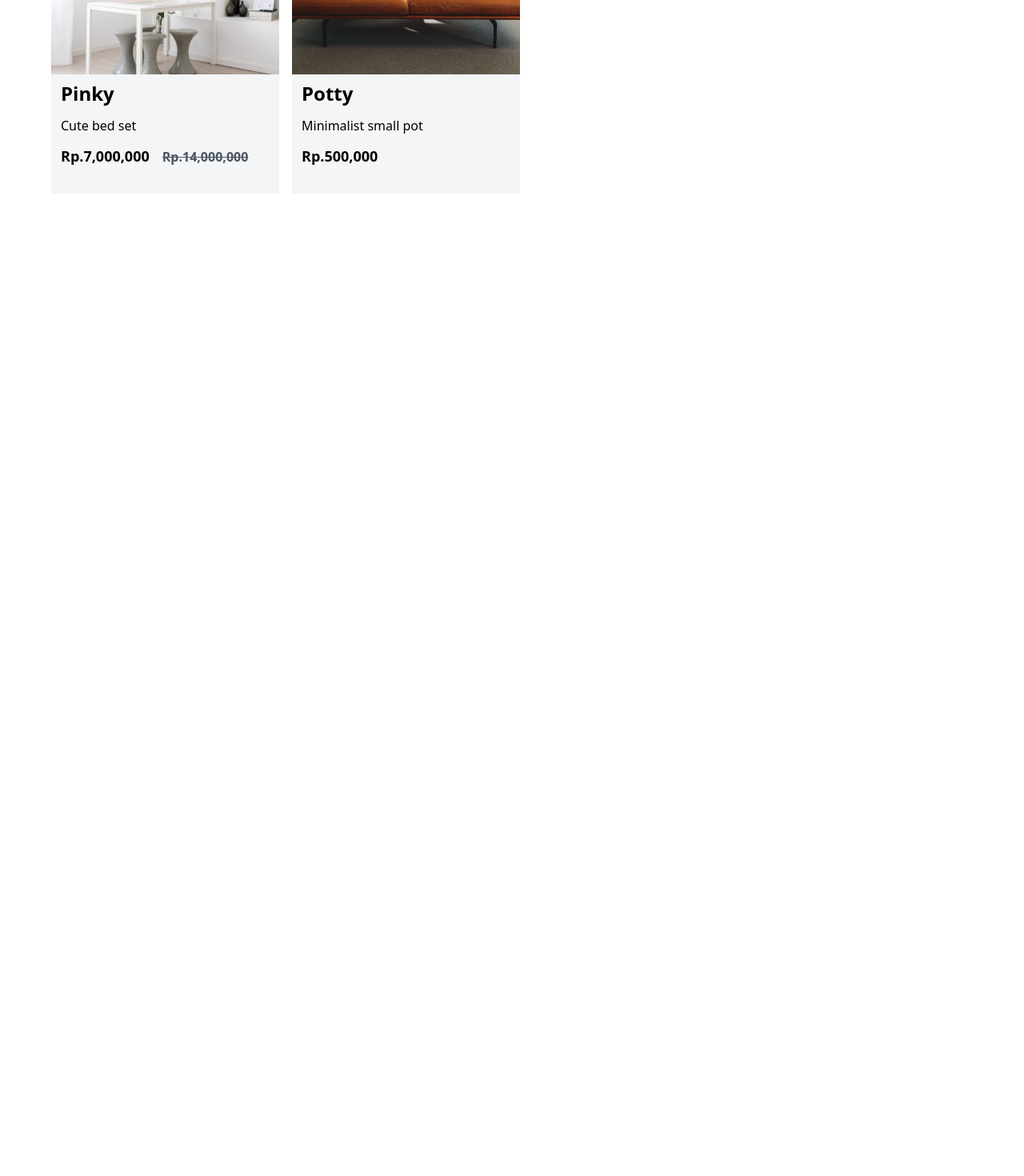
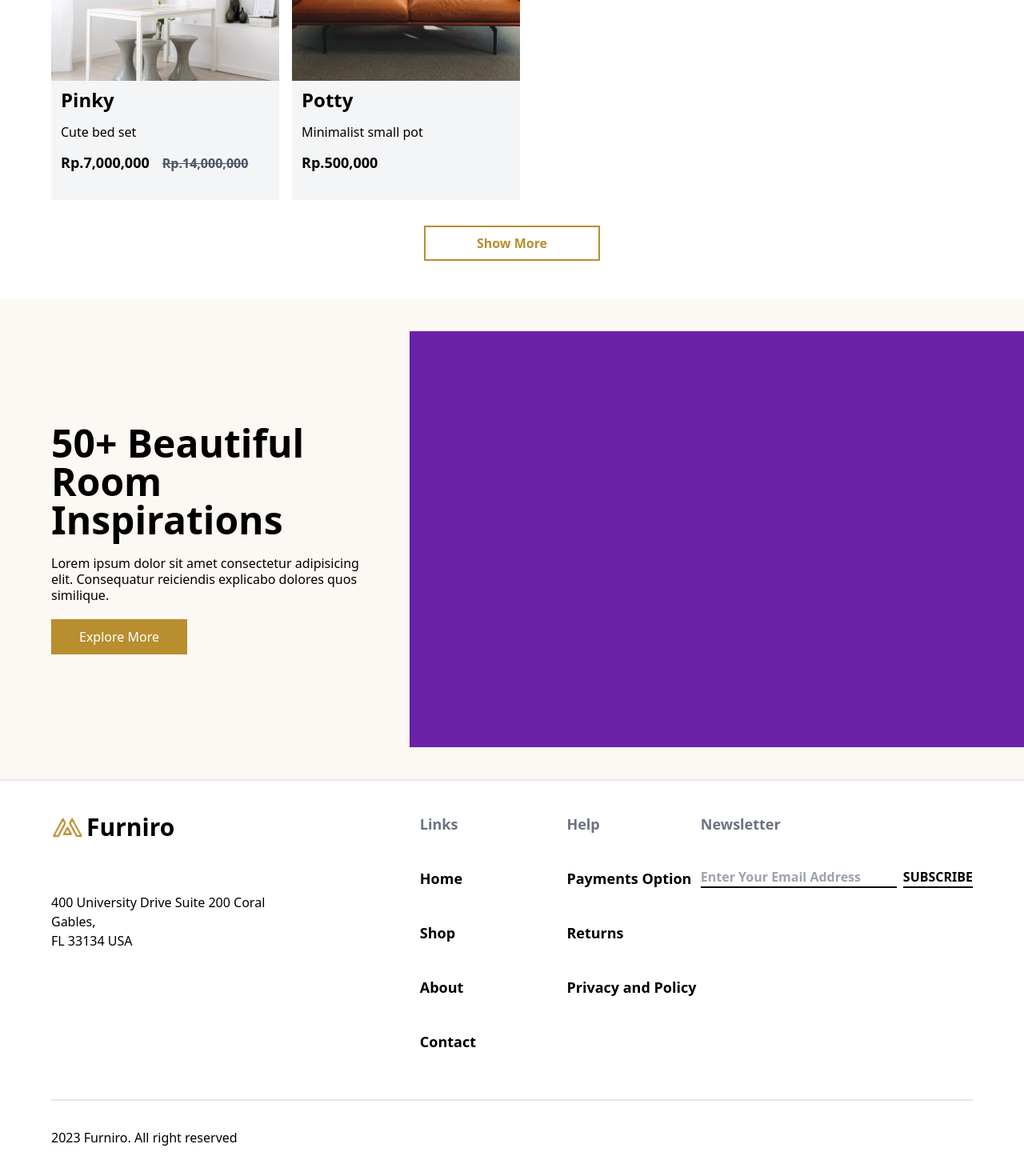
Before and after one commit to deniPamungkas/Ecommerce-react, a React (Vite) app: page / in a window 1280 px wide. Shown: the part 2637-4107 px from the top of the page at 80% size. Before the commit the page ends 2919 px from the top, so only its background shows below. Built offline with nearby package versions, Linux system fonts and the light colour scheme.

Commit message:
tambah section

```diff
--- a/src/App.jsx
+++ b/src/App.jsx
@@ -2,6 +2,7 @@ import "./App.css";
 import Navbar from "./components/molecules/navbar";
 import { BrowserRouter, Route, Routes } from "react-router-dom";
 import Home from "./components/pages/home";
+import Footer from "./components/organisms/footer";
 
 function App() {
   return (
@@ -10,6 +11,7 @@ function App() {
       <Routes>
         <Route path="/" element={<Home />} />
       </Routes>
+      <Footer />
     </BrowserRouter>
   );
 }
--- /dev/null
+++ b/src/components/organisms/footer.jsx
@@ -0,0 +1,62 @@
+import { Link } from "react-router-dom";
+import logo from "../../assets/logo/Meubel-House-Logos-05.png";
+import Button from "../atoms/button";
+
+const Footer = () => {
+  return (
+    <section className="w-full h-[500px] border-t-2 px-16 py-10">
+      <div className="w-full h-full  flex flex-col justify-between">
+        <div className=" w-full h-[320px] flex">
+          <div className="h-full w-2/5">
+            <Link to={"/"}>
+              <div className="flex items-center font-bold text-3xl gap-x-1 mb-16">
+                <img src={logo} alt="company-logo" className=" w-10 h-7" />{" "}
+                Furniro
+              </div>
+            </Link>
+            <p>400 University Drive Suite 200 Coral</p>
+            <p>Gables,</p>
+            <p>FL 33134 USA</p>
+          </div>
+          <div className="h-full w-3/5 flex">
+            <div className="w-1/2 h-full flex justify-between text-lg font-semibold">
+              <ul className="flex flex-col gap-y-10">
+                <li className="text-gray-500">Links</li>
+                <li>Home</li>
+                <li>Shop</li>
+                <li>About</li>
+                <li>Contact</li>
+              </ul>
+              <ul className="flex flex-col gap-y-10">
+                <li className="text-gray-500">Help</li>
+                <li>Payments Option</li>
+                <li>Returns</li>
+                <li>Privacy and Policy</li>
+              </ul>
+            </div>
+            <div className=" h-full w-1/2 font-semibold flex justify-end">
+              <div className="flex flex-col gap-y-10">
+                <span className="text-gray-500 text-lg">Newsletter</span>
+                <form className="flex gap-x-2">
+                  <input
+                    type="text"
+                    placeholder="Enter Your Email Address"
+                    className="outline-none border-b-2 border-black"
+                  />
+                  <Button className={"border-b-2 border-black"}>
+                    SUBSCRIBE
+                  </Button>
+                </form>
+              </div>
+            </div>
+          </div>
+        </div>
+        <div className=" w-full h-[60px] border-t-2 flex items-end">
+          <p>2023 Furniro. All right reserved</p>
+        </div>
+      </div>
+    </section>
+  );
+};
+
+export default Footer;
--- /dev/null
+++ b/src/components/organisms/inspiration.jsx
@@ -0,0 +1,26 @@
+import Button from "../atoms/button";
+
+const Inspiration = () => {
+  return (
+    <section className="flex w-full h-[600px] py-10 bg-ins">
+      <div className="w-2/5 h-full pl-16 pr-10 flex flex-col justify-center gap-y-5">
+        <h1 className="text-5xl font-bold">50+ Beautiful Room Inspirations</h1>
+        <p className=" leading-5">
+          Lorem ipsum dolor sit amet consectetur adipisicing elit. Consequatur
+          reiciendis explicabo dolores quos similique.
+        </p>
+
+        <Button
+          className={
+            "border-2 border-primary w-[170px] py-2 bg-primary text-white"
+          }
+        >
+          Explore More
+        </Button>
+      </div>
+      <div className="bg-purple-800 w-3/5 h-full"></div>
+    </section>
+  );
+};
+
+export default Inspiration;
--- a/src/components/organisms/ourProducts.jsx
+++ b/src/components/organisms/ourProducts.jsx
@@ -1,15 +1,23 @@
 import Card from "../atoms/card";
 import { products } from "../../constant";
+import Button from "../atoms/button";
 
 const OurProducts = () => {
   return (
-    <section className="px-16 w-full xl:h-[685] py-10">
+    <section className="px-3 md:px-16 w-full h-fit py-12">
       <h1 className="font-bold text-3xl text-center mb-7">Our Products</h1>
       <ul className="w-full flex flex-wrap gap-4">
         {products.map((item) => {
           return <Card key={item.id} data={item} />;
         })}
       </ul>
+      <Button
+        className={
+          "bg-white border-2 border-primary px-5 py-1 text-xs xl:px-16 lg:px-12 md:px-10 text-primary font-semibold lg:py-2 lg:text-base m-auto mt-8"
+        }
+      >
+        Show More
+      </Button>
     </section>
   );
 };
--- a/src/components/pages/home.jsx
+++ b/src/components/pages/home.jsx
@@ -1,4 +1,5 @@
 import Header from "../organisms/header";
+import Inspiration from "../organisms/inspiration";
 import OurProducts from "../organisms/ourProducts";
 import Range from "../organisms/range";
 
@@ -8,6 +9,7 @@ const Home = () => {
       <Header />
       <Range />
       <OurProducts />
+      <Inspiration />
     </section>
   );
 };
--- a/src/style.css
+++ b/src/style.css
@@ -560,14 +560,6 @@ video {
   right: 2.5rem;
 }
 
-.right-5 {
-  right: 1.25rem;
-}
-
-.top-5 {
-  top: 1.25rem;
-}
-
 .right-2 {
   right: 0.5rem;
 }
@@ -580,6 +572,10 @@ video {
   z-index: 10;
 }
 
+.m-auto {
+  margin: auto;
+}
+
 .mb-10 {
   margin-bottom: 2.5rem;
 }
@@ -590,6 +586,18 @@ video {
 
 .mt-2 {
   margin-top: 0.5rem;
+}
+
+.mt-8 {
+  margin-top: 2rem;
+}
+
+.mb-20 {
+  margin-bottom: 5rem;
+}
+
+.mb-16 {
+  margin-bottom: 4rem;
 }
 
 .block {
@@ -612,10 +620,6 @@ video {
   height: 33.333333%;
 }
 
-.h-10 {
-  height: 2.5rem;
-}
-
 .h-2\/3 {
   height: 66.666667%;
 }
@@ -628,44 +632,89 @@ video {
   height: 1.75rem;
 }
 
+.h-8 {
+  height: 2rem;
+}
+
+.h-\[270px\] {
+  height: 270px;
+}
+
+.h-\[600px\] {
+  height: 600px;
+}
+
 .h-\[70px\] {
   height: 70px;
+}
+
+.h-fit {
+  height: -moz-fit-content;
+  height: fit-content;
 }
 
 .h-full {
   height: 100%;
 }
 
-.h-5 {
-  height: 1.25rem;
+.h-\[500px\] {
+  height: 500px;
 }
 
-.h-8 {
-  height: 2rem;
+.h-\[300px\] {
+  height: 300px;
+}
+
+.h-\[50px\] {
+  height: 50px;
+}
+
+.h-\[60px\] {
+  height: 60px;
+}
+
+.h-\[420px\] {
+  height: 420px;
+}
+
+.h-\[320px\] {
+  height: 320px;
 }
 
 .w-10 {
   width: 2.5rem;
 }
 
+.w-2\/5 {
+  width: 40%;
+}
+
+.w-3\/5 {
+  width: 60%;
+}
+
 .w-4 {
   width: 1rem;
+}
+
+.w-8 {
+  width: 2rem;
+}
+
+.w-\[170px\] {
+  width: 170px;
+}
+
+.w-\[175px\] {
+  width: 175px;
 }
 
 .w-full {
   width: 100%;
 }
 
-.w-5 {
-  width: 1.25rem;
-}
-
-.w-7 {
-  width: 1.75rem;
-}
-
-.w-8 {
-  width: 2rem;
+.w-1\/2 {
+  width: 50%;
 }
 
 .shrink-0 {
@@ -680,8 +729,16 @@ video {
   flex-wrap: wrap;
 }
 
+.items-end {
+  align-items: flex-end;
+}
+
 .items-center {
   align-items: center;
+}
+
+.justify-end {
+  justify-content: flex-end;
 }
 
 .justify-center {
@@ -705,8 +762,21 @@ video {
        column-gap: 0.25rem;
 }
 
+.gap-y-5 {
+  row-gap: 1.25rem;
+}
+
 .gap-y-7 {
   row-gap: 1.75rem;
+}
+
+.gap-y-10 {
+  row-gap: 2.5rem;
+}
+
+.gap-x-2 {
+  -moz-column-gap: 0.5rem;
+       column-gap: 0.5rem;
 }
 
 .rounded-full {
@@ -715,6 +785,28 @@ video {
 
 .rounded-lg {
   border-radius: 0.5rem;
+}
+
+.border-2 {
+  border-width: 2px;
+}
+
+.border-t-2 {
+  border-top-width: 2px;
+}
+
+.border-b-2 {
+  border-bottom-width: 2px;
+}
+
+.border-primary {
+  --tw-border-opacity: 1;
+  border-color: rgb(184 142 47 / var(--tw-border-opacity));
+}
+
+.border-black {
+  --tw-border-opacity: 1;
+  border-color: rgb(0 0 0 / var(--tw-border-opacity));
 }
 
 .bg-cardbg {
@@ -742,6 +834,16 @@ video {
   background-color: rgb(184 142 47 / var(--tw-bg-opacity));
 }
 
+.bg-purple-800 {
+  --tw-bg-opacity: 1;
+  background-color: rgb(107 33 168 / var(--tw-bg-opacity));
+}
+
+.bg-red-600 {
+  --tw-bg-opacity: 1;
+  background-color: rgb(220 38 38 / var(--tw-bg-opacity));
+}
+
 .bg-red-700 {
   --tw-bg-opacity: 1;
   background-color: rgb(185 28 28 / var(--tw-bg-opacity));
@@ -750,6 +852,56 @@ video {
 .bg-white {
   --tw-bg-opacity: 1;
   background-color: rgb(255 255 255 / var(--tw-bg-opacity));
+}
+
+.bg-ins {
+  --tw-bg-opacity: 1;
+  background-color: rgb(252 248 243 / var(--tw-bg-opacity));
+}
+
+.bg-teal-100 {
+  --tw-bg-opacity: 1;
+  background-color: rgb(204 251 241 / var(--tw-bg-opacity));
+}
+
+.bg-red-300 {
+  --tw-bg-opacity: 1;
+  background-color: rgb(252 165 165 / var(--tw-bg-opacity));
+}
+
+.bg-red-100 {
+  --tw-bg-opacity: 1;
+  background-color: rgb(254 226 226 / var(--tw-bg-opacity));
+}
+
+.bg-blue-200 {
+  --tw-bg-opacity: 1;
+  background-color: rgb(191 219 254 / var(--tw-bg-opacity));
+}
+
+.bg-orange-200 {
+  --tw-bg-opacity: 1;
+  background-color: rgb(254 215 170 / var(--tw-bg-opacity));
+}
+
+.bg-purple-400 {
+  --tw-bg-opacity: 1;
+  background-color: rgb(192 132 252 / var(--tw-bg-opacity));
+}
+
+.bg-yellow-300 {
+  --tw-bg-opacity: 1;
+  background-color: rgb(253 224 71 / var(--tw-bg-opacity));
+}
+
+.bg-teal-200 {
+  --tw-bg-opacity: 1;
+  background-color: rgb(153 246 228 / var(--tw-bg-opacity));
+}
+
+.bg-red-200 {
+  --tw-bg-opacity: 1;
+  background-color: rgb(254 202 202 / var(--tw-bg-opacity));
 }
 
 .object-contain {
@@ -766,9 +918,24 @@ video {
   padding-right: 4rem;
 }
 
+.px-2 {
+  padding-left: 0.5rem;
+  padding-right: 0.5rem;
+}
+
 .px-3 {
   padding-left: 0.75rem;
   padding-right: 0.75rem;
+}
+
+.px-5 {
+  padding-left: 1.25rem;
+  padding-right: 1.25rem;
+}
+
+.py-1 {
+  padding-top: 0.25rem;
+  padding-bottom: 0.25rem;
 }
 
 .py-10 {
@@ -776,13 +943,45 @@ video {
   padding-bottom: 2.5rem;
 }
 
+.py-12 {
+  padding-top: 3rem;
+  padding-bottom: 3rem;
+}
+
+.py-2 {
+  padding-top: 0.5rem;
+  padding-bottom: 0.5rem;
+}
+
+.px-20 {
+  padding-left: 5rem;
+  padding-right: 5rem;
+}
+
+.pl-16 {
+  padding-left: 4rem;
+}
+
+.pr-10 {
+  padding-right: 2.5rem;
+}
+
 .text-center {
   text-align: center;
+}
+
+.align-bottom {
+  vertical-align: bottom;
 }
 
 .text-3xl {
   font-size: 1.875rem;
   line-height: 2.25rem;
+}
+
+.text-5xl {
+  font-size: 3rem;
+  line-height: 1;
 }
 
 .text-\[8px\] {
@@ -794,9 +993,19 @@ video {
   line-height: 1.5rem;
 }
 
+.text-sm {
+  font-size: 0.875rem;
+  line-height: 1.25rem;
+}
+
 .text-xs {
   font-size: 0.75rem;
   line-height: 1rem;
+}
+
+.text-lg {
+  font-size: 1.125rem;
+  line-height: 1.75rem;
 }
 
 .font-bold {
@@ -805,6 +1014,10 @@ video {
 
 .font-semibold {
   font-weight: 600;
+}
+
+.leading-5 {
+  line-height: 1.25rem;
 }
 
 .text-gray-600 {
@@ -822,8 +1035,23 @@ video {
   color: rgb(255 255 255 / var(--tw-text-opacity));
 }
 
+.text-gray-500 {
+  --tw-text-opacity: 1;
+  color: rgb(107 114 128 / var(--tw-text-opacity));
+}
+
+.text-gray-400 {
+  --tw-text-opacity: 1;
+  color: rgb(156 163 175 / var(--tw-text-opacity));
+}
+
 .line-through {
   text-decoration-line: line-through;
+}
+
+.outline-none {
+  outline: 2px solid transparent;
+  outline-offset: 2px;
 }
 
 @media (min-width: 640px) {
@@ -865,44 +1093,24 @@ video {
     display: none;
   }
 
-  .md\:h-\[240px\] {
-    height: 240px;
-  }
-
-  .md\:h-\[270px\] {
-    height: 270px;
+  .md\:h-\[260px\] {
+    height: 260px;
   }
 
   .md\:h-\[350px\] {
     height: 350px;
   }
 
-  .md\:h-\[280px\] {
-    height: 280px;
-  }
-
-  .md\:h-\[260px\] {
-    height: 260px;
-  }
-
   .md\:w-\[150px\] {
     width: 150px;
   }
 
-  .md\:w-\[175px\] {
-    width: 175px;
-  }
-
-  .md\:w-\[180px\] {
-    width: 180px;
+  .md\:w-\[200px\] {
+    width: 200px;
   }
 
   .md\:w-\[250px\] {
     width: 250px;
-  }
-
-  .md\:w-\[200px\] {
-    width: 200px;
   }
 
   .md\:flex-row {
@@ -914,19 +1122,14 @@ video {
     padding-right: 2.5rem;
   }
 
-  .md\:px-2 {
-    padding-left: 0.5rem;
-    padding-right: 0.5rem;
+  .md\:px-16 {
+    padding-left: 4rem;
+    padding-right: 4rem;
   }
 
   .md\:px-5 {
     padding-left: 1.25rem;
     padding-right: 1.25rem;
-  }
-
-  .md\:py-1 {
-    padding-top: 0.25rem;
-    padding-bottom: 0.25rem;
   }
 
   .md\:py-2 {
@@ -941,11 +1144,6 @@ video {
 
   .md\:text-\[9px\] {
     font-size: 9px;
-  }
-
-  .md\:text-base {
-    font-size: 1rem;
-    line-height: 1.5rem;
   }
 
   .md\:text-sm {
@@ -988,6 +1186,10 @@ video {
     display: inline;
   }
 
+  .lg\:h-10 {
+    height: 2.5rem;
+  }
+
   .lg\:h-\[250px\] {
     height: 250px;
   }
@@ -1004,8 +1206,8 @@ video {
     height: 400px;
   }
 
-  .lg\:h-10 {
-    height: 2.5rem;
+  .lg\:w-10 {
+    width: 2.5rem;
   }
 
   .lg\:w-\[200px\] {
@@ -1024,8 +1226,9 @@ video {
     width: 400px;
   }
 
-  .lg\:w-10 {
-    width: 2.5rem;
+  .lg\:px-12 {
+    padding-left: 3rem;
+    padding-right: 3rem;
   }
 
   .lg\:px-3 {
@@ -1107,10 +1310,6 @@ video {
     height: 650px;
   }
 
-  .xl\:h-\[685\] {
-    height: 685;
-  }
-
   .xl\:h-\[685px\] {
     height: 685px;
   }
@@ -1129,6 +1328,11 @@ video {
 
   .xl\:p-10 {
     padding: 2.5rem;
+  }
+
+  .xl\:px-16 {
+    padding-left: 4rem;
+    padding-right: 4rem;
   }
 
   .xl\:px-20 {
--- a/tailwind.config.js
+++ b/tailwind.config.js
@@ -9,6 +9,7 @@ export default {
         cardbg: "#F4F5F7",
         colorDisc: "#E97171",
         colorNew: "#2EC1AC",
+        ins: "#FCF8F3",
       },
     },
   },
```
Also changed, not shown: src/components/atoms/card.jsx (+5 -5 lines).
